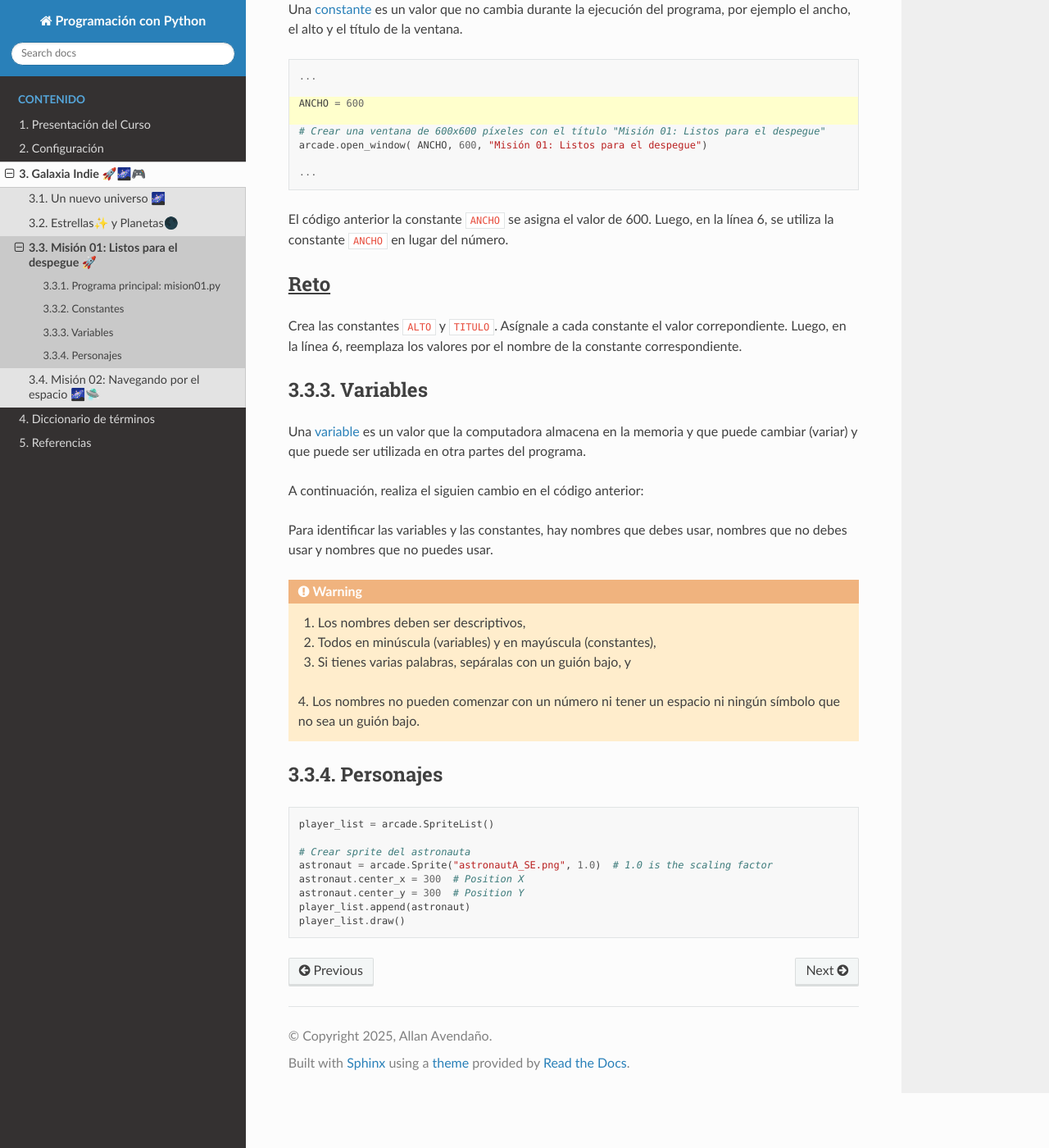
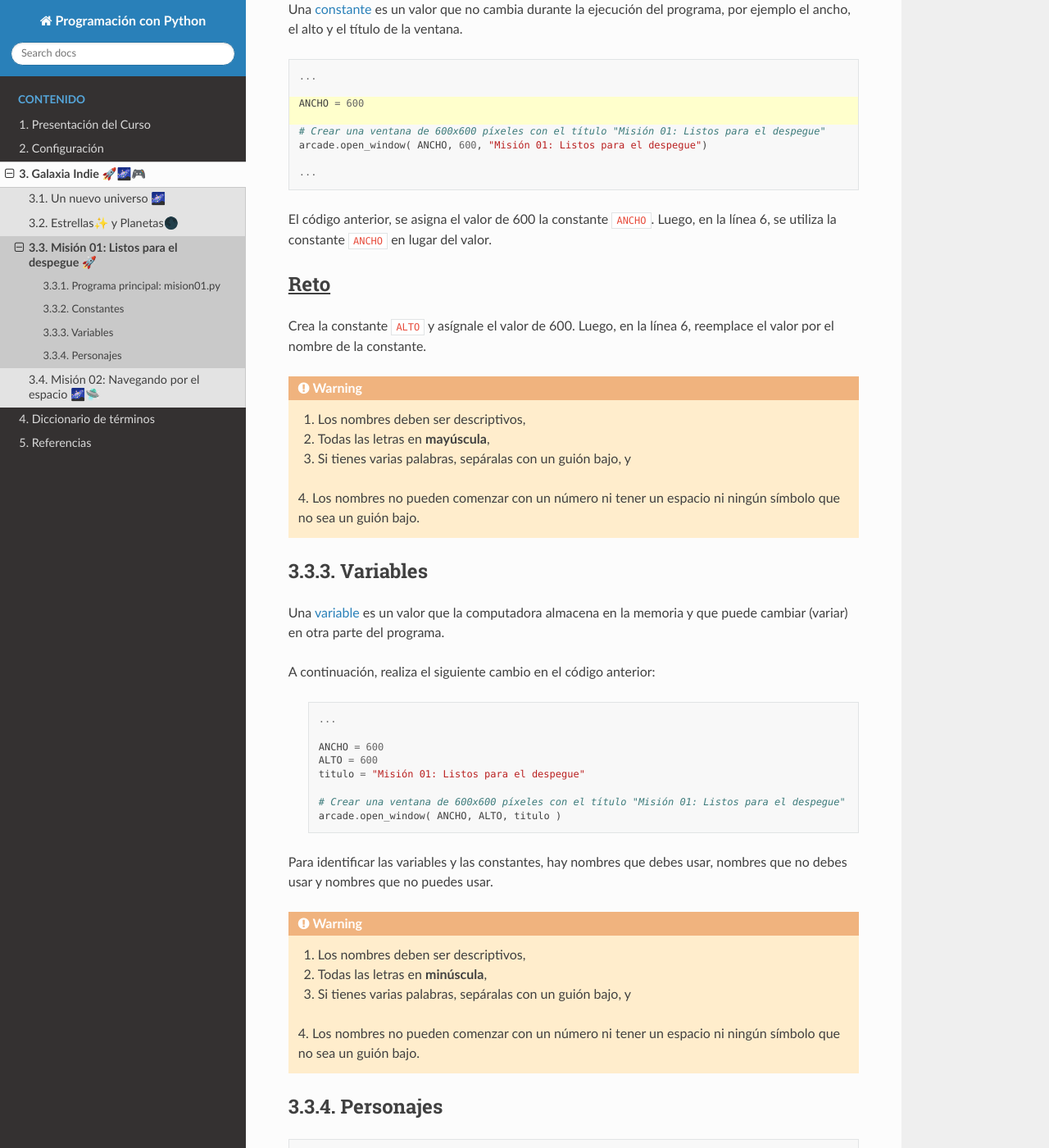
Before and after one commit to aavendan/programacion-python, a Sphinx documentation site: the page built from docs/source/sesiones/sesion03.rst, in a window 1280 px wide and 1400 px high, scrolled down 1037 px. Shown: the whole window at 82% size. Built offline with Sphinx 7.4.7 and the Read the Docs theme 3.1.0, drawn with Linux system fonts in a browser that asks for light colours.

Commit message:
vars and const

```diff
--- a/docs/source/sesiones/sesion03.rst
+++ b/docs/source/sesiones/sesion03.rst
@@ -68,17 +68,16 @@ programa, por ejemplo el ancho, el alto y el título de la ventana.
 
     ...
 
-El código anterior la constante ``ANCHO`` se asigna el valor
-de 600. Luego, en la línea 6, se utiliza la constante ``ANCHO`` en lugar
-del número.
+El código anterior, se asigna el valor de 600 la constante ``ANCHO``.
+Luego, en la línea 6, se utiliza la constante ``ANCHO`` en lugar
+del valor.
 
 .. rubric:: Reto
   :heading-level: 2
   :class: mi-clase-css
 
-Crea las constantes ``ALTO`` y ``TITULO``. Asígnale a cada constante el valor
-correpondiente. Luego, en la línea 6, reemplaza los valores por el nombre
-de la constante correspondiente.
+Crea la constante ``ALTO`` y asígnale el valor de 600. Luego, en la línea 6,
+reemplace el valor por el nombre de la constante.
 
 .. admonition:: Clic aquí para ver una pista
   :collapsible: closed
@@ -91,24 +90,38 @@ de la constante correspondiente.
 
     ANCHO = 600
     ALTO = 600
-    TITULO = "Misión 01: Listos para el despegue"
 
     # Crear una ventana de 600x600 píxeles con el título "Misión 01: Listos para el despegue"
-    arcade.open_window( ANCHO, ALTO, TITULO )
+    arcade.open_window( ANCHO, ALTO, "Misión 01: Listos para el despegue" )
 
     ...
+
+.. warning::
+
+    1. Los nombres deben ser descriptivos,
+    2. Todas las letras en **mayúscula**,
+    3. Si tienes varias palabras, sepáralas con un guión bajo, y
+    4. Los nombres no pueden  comenzar con un número ni tener un
+    espacio ni ningún símbolo que no sea un guión bajo.
 
 Variables
 ------------------
 
 Una :term:`variable` es un valor que la computadora almacena en la memoria y
-que puede cambiar (variar) y que puede ser utilizada en otra partes del
-programa.
+que puede cambiar (variar) en otra parte del programa.
 
-A continuación, realiza el siguien cambio en el código anterior:
+A continuación, realiza el siguiente cambio en el código anterior:
 
+  .. code-block:: python
 
+    ...
 
+    ANCHO = 600
+    ALTO = 600
+    titulo = "Misión 01: Listos para el despegue"
+
+    # Crear una ventana de 600x600 píxeles con el título "Misión 01: Listos para el despegue"
+    arcade.open_window( ANCHO, ALTO, titulo )
 
 Para identificar las variables y las constantes, hay nombres que debes usar,
 nombres que no debes usar y nombres que no puedes usar.
@@ -116,7 +129,7 @@ nombres que no debes usar y nombres que no puedes usar.
 .. warning::
 
     1. Los nombres deben ser descriptivos,
-    2. Todos en minúscula (variables) y en mayúscula (constantes),
+    2. Todas las letras en **minúscula**,
     3. Si tienes varias palabras, sepáralas con un guión bajo, y
     4. Los nombres no pueden  comenzar con un número ni tener un
     espacio ni ningún símbolo que no sea un guión bajo.
```
